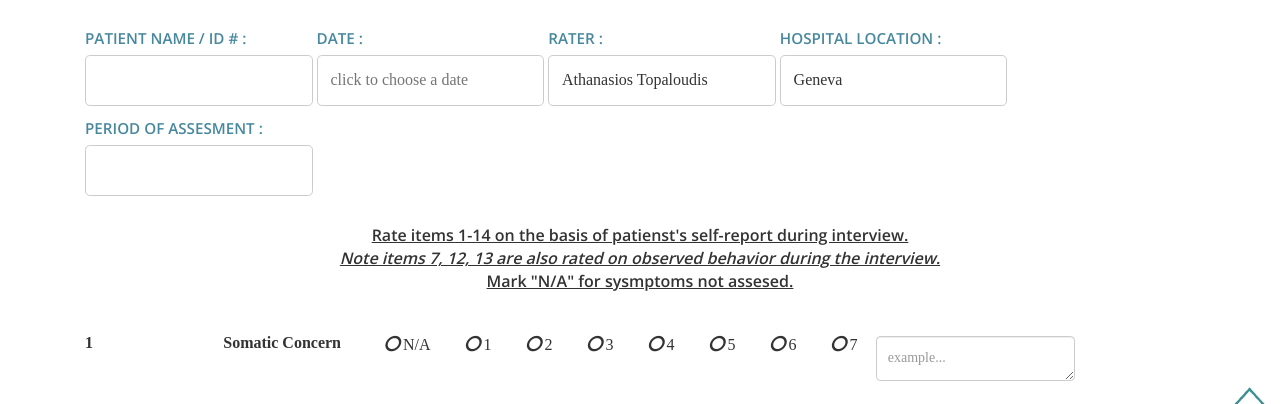
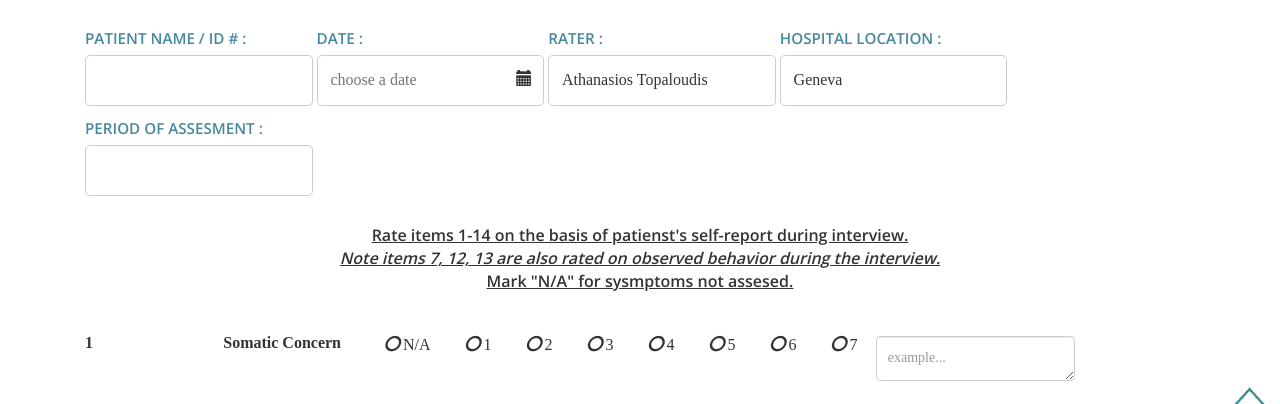
Before and after one commit to atopalos/SynApps, a plain HTML site: page questionnaire.html in a window 1280 px wide. Shown: the part 381-785 px from the top of the page. Drawn offline with nearby package versions, Linux system fonts and the light colour scheme; files whose address does not match are found by name.

Commit message:
Calendar glyphicon added in the according input of the questionnaire

```diff
--- a/css/style.css
+++ b/css/style.css
@@ -1804,6 +1804,18 @@ p.your-para {
 .form-inline label {
     padding-bottom: 2.2em;
 }
+.right-inner-addon {
+    position: relative;
+}
+.right-inner-addon input {
+    padding-right: 30px;
+}
+.right-inner-addon i {
+    position: absolute;
+    right: 0px;
+    padding: 42px 12px;
+    pointer-events: none;
+}
 .question-row-num, .question-row-label {
     margin-right:0em;
     max-width: 1em;
--- a/questionnaire.html
+++ b/questionnaire.html
@@ -123,10 +123,21 @@ Smartphone Compatible web template, free webdesigns for Nokia, Samsung, LG, Sony
 							<input type="text" value="" onfocus="this.value='';" onblur="if (this.value == '') {this.value ='';}">
 						</div>
 
-						<div class="form-group">
+						<div class="form-group right-inner-addon">
 							<p class="your-para">Date :</p>
-			                <input  type="text" placeholder="click to choose a date"  id="datepickerInput">
+                            <i class="glyphicon glyphicon-calendar form-control-feedback"></i>
+			                <input  type="text" placeholder="choose a date" id="datepickerInput">
 			            </div>
+                       <!--  <div class="form-group has-feedback">
+                            <label class="control-label">Username</label>
+                            <input type="text" class="form-control" placeholder="Username" />
+                            <i class="glyphicon glyphicon-calendar form-control-feedback"></i>
+                        </div> -->
+                        <!-- <div class="form-group left-inner-addon">
+                            <i class="glyphicon glyphicon-calendar form-control-feedback"></i>
+                            <input type="text" class="form-control" id="inputSuccess4">
+
+                        </div> -->
 
 			            <div class="form-group">
 			            	<p class="your-para">Rater :</p>
```
